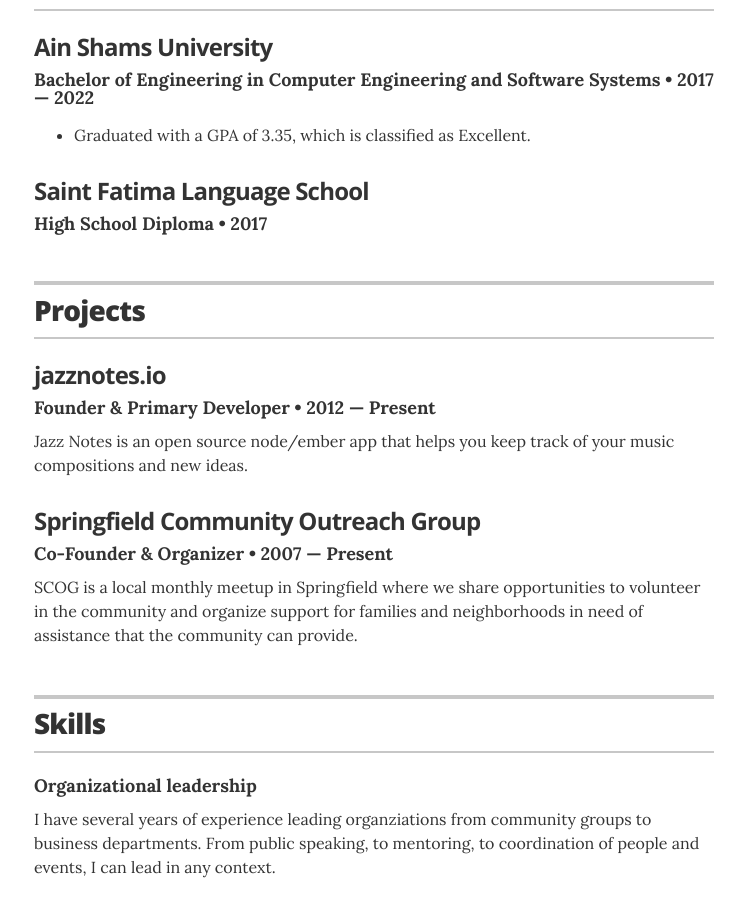
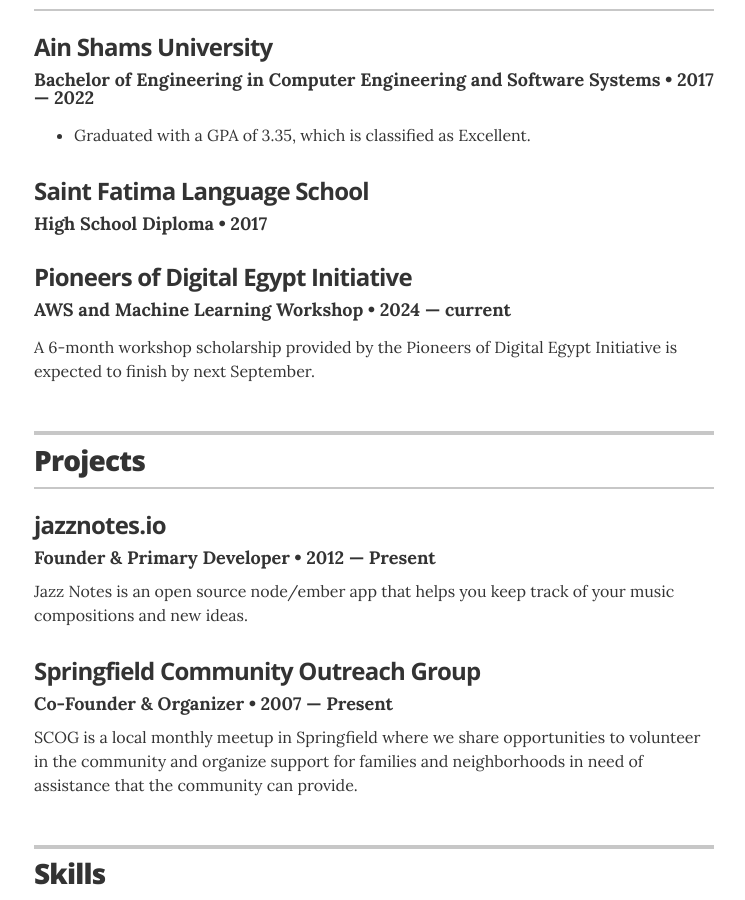
Before and after one commit to Hesham87/Hesham.github.io, a Jekyll site: the page built from index.html, in a window 1280 px wide and 900 px high, scrolled down 615 px. Shown: the whole window, without its empty margins (266-1011 px from the left). Built offline with Jekyll 4.4.1, drawn with Linux system fonts in a browser that asks for light colours.

Commit message:
Update education.yml

```diff
--- a/_data/education.yml
+++ b/_data/education.yml
@@ -11,3 +11,9 @@
   year: 2017
   # award: Most likely to succeed
   # summary: You can choose to have either a single or multiple awards
+
+- degree: AWS and Machine Learning Workshop
+  uni: Pioneers of Digital Egypt Initiative
+  year: 2024 &mdash; current
+  # award: Most likely to succeed
+  summary: A 6-month workshop scholarship provided by the Pioneers of Digital Egypt Initiative is expected to finish by next September.
```
